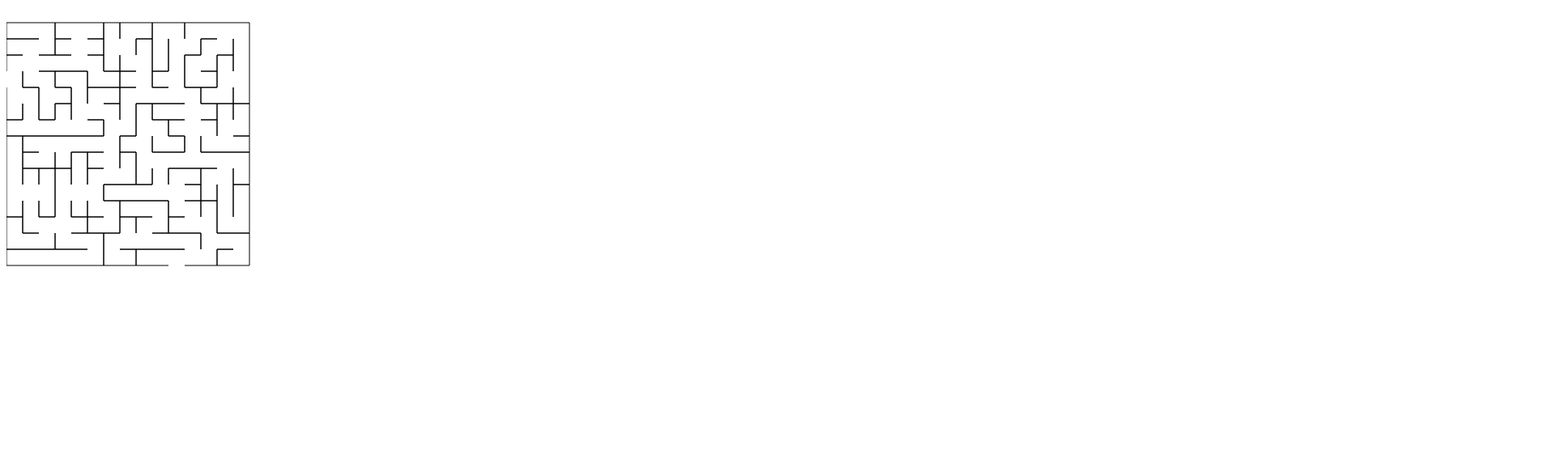
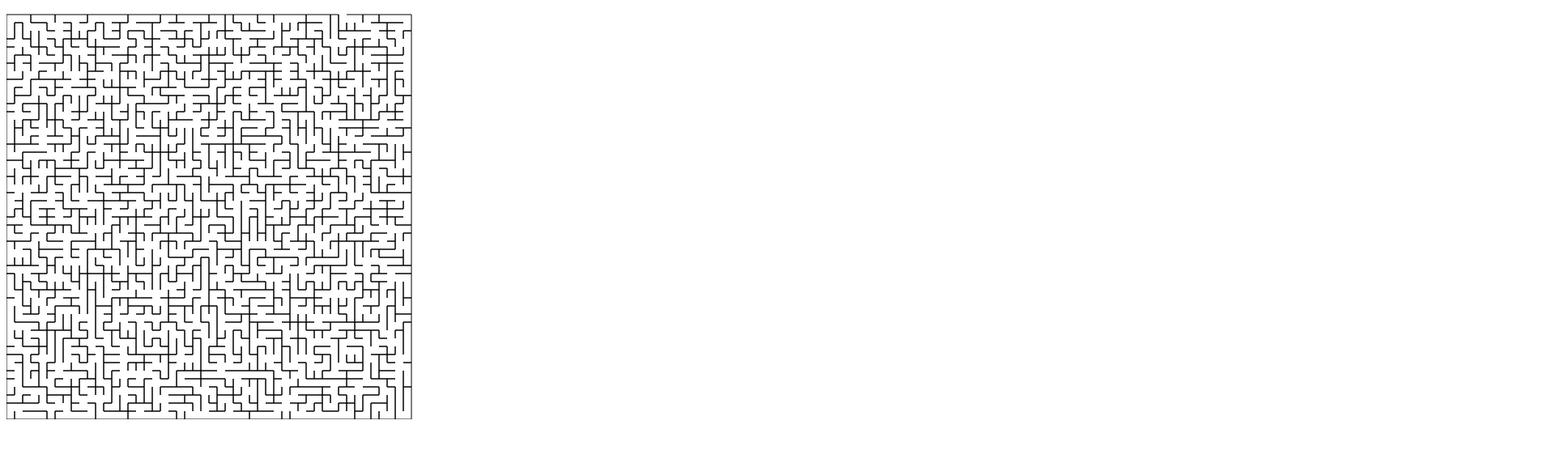
Before and after one commit to yuuinaka/experiment, a plain HTML site: page typescript/maze.html in a window 1280 px wide. Shown: the top 556 px of the page at 81% size, 1920 px wide, since content can reach past the window. Drawn offline with Linux system fonts and the light colour scheme.

Commit message:
高速化

```diff
--- a/typescript/maze.html
+++ b/typescript/maze.html
@@ -5,11 +5,7 @@
   <title>maze</title>
 </head>
 <body>
-  <canvas id="mazeCanvas" width="4000" height="4000"></canvas>
+  <canvas id="mazeCanvas" width="510" height="510"></canvas>
   <script src="ts/maze.js"></script>
-  <script>
-    // var maze = new MazeRoom();
-    // maze.buildMaze();
-  </script>
 </body>
 </html>
--- a/typescript/ts/maze.js
+++ b/typescript/ts/maze.js
@@ -1,77 +1,60 @@
 // ToDo
+// 迷路が出来ていく過程
 // 高速化・リファクタリング・TSに最適化
+// クリックで出口までの経路表示 先に答えを用意しておく 入口から反対側の壁をランダムで辿って出口を設定するように
 window.onload = function () { return new maze.Main(); };
 var maze;
 (function (maze) {
     var Main = (function () {
         function Main() {
-            this.maze_cols = 15;
-            this.maze_rows = 15;
-            this.maze_unit = 20;
+            this.maze_cols = 50;
+            this.maze_rows = 50;
+            this.maze_unit = 10;
             this.maze_rooms = this.maze_cols * this.maze_rows;
             this.stage = new Stage("mazeCanvas");
             this.maze = new Array(this.maze_rooms);
             var px = 0, py = 0;
             for (var i = 0; i < this.maze_rooms; i++) {
-                if (i % this.maze_cols === 0) {
+                if (i % this.maze_cols == 0) {
                     px = 0;
                     py += this.maze_unit;
                 }
                 this.maze[i] = new Room(i, px, py, this.maze_unit, this.stage.ctx);
-                this.maze[i].buildRoom();
                 px += this.maze_unit;
             }
-            // 壁を壊す
-            var cnt = 0;
-            var maze_building = true;
-            while (maze_building) {
-                var rd = Math.floor(Math.random() * 4);
+            this.mazeBuild();
+        }
+        Main.prototype.mazeBuild = function () {
+            // 入口と出口の作成
+            // 入口は上か左かの2パターンを用意
+            var rd = Math.floor(Math.random() * 2);
             switch (rd) {
                 case 0:
-                        // 最上段の中から壊す
+                    // 入口は最上段の中から壊す
                     var rr = Math.floor(Math.random() * this.maze_rows);
                     if (this.maze[rr].direct[0]) {
                         this.maze[rr].direct[0] = 0;
-                            cnt++;
                     }
                     break;
                 case 1:
-                        // 最右段の中から壊す
-                        var rr = Math.floor(Math.random() * this.maze_rows) * this.maze_rows - 1 + this.maze_rows;
-                        if (this.maze[rr].direct[1]) {
-                            this.maze[rr].direct[1] = 0;
-                            cnt++;
-                        }
-                        break;
-                    case 2:
-                        // 最下段の中から壊す
-                        var rr = this.maze_rooms - 1 - Math.floor(Math.random() * this.maze_rows);
-                        if (this.maze[rr].direct[2]) {
-                            this.maze[rr].direct[2] = 0;
-                            cnt++;
-                        }
-                        break;
-                    case 3:
-                        // 最左段の中から壊す
+                    // 入口は最左段の中から壊す
                     var rr = Math.floor(Math.random() * this.maze_rows) * this.maze_rows;
                     if (this.maze[rr].direct[3]) {
                         this.maze[rr].direct[3] = 0;
-                            cnt++;
                     }
                     break;
             }
-                if (cnt == 2) {
+            // ToDo 経路の作成 反対側の壁までのidxを0にしていく。
+            var maze_building = true;
+            while (maze_building) {
                 maze_building = false;
             }
-            }
             // 端以外の壁を壊す
-            cnt = 0;
             maze_building = true;
             while (maze_building) {
                 // ランダムな部屋のランダムな方角の壁を壊す
                 var rd = Math.floor(Math.random() * 4);
                 var rr = Math.floor(Math.random() * this.maze_rooms);
-                // console.log(cnt++);
                 // 壁があるか
                 if (this.maze[rr].direct[rd]) {
                     switch (rd) {
@@ -129,18 +112,18 @@ var maze;
                             break;
                     }
                 }
-                // 再描写
                 maze_building = false;
-                this.stage.ctx.clearRect(0, 0, 4000, 4000);
                 for (var i = 0; i < this.maze_rooms; i++) {
-                    this.maze[i].buildRoom();
-                    if (this.maze[i].idx > 0) {
+                    // this.maze[i].buildRoom();
                     // クラスタリングが完了する(全部の部屋が繋がる)までループ
+                    if (this.maze[i].idx > 0)
                         maze_building = true;
                 }
             }
+            for (var i = 0; i < this.maze_rooms; i++) {
+                this.maze[i].buildRoom();
             }
-        }
+        };
         Main.prototype.clustering = function (val1, val2) {
             var idx_min = Math.min(val1, val2);
             for (var i = 0; i < this.maze_rooms; i++) {
```
Also changed, not shown: typescript/ts/maze.ts (+37 -54 lines). Lines whose indentation alone changed are shown as unchanged.
